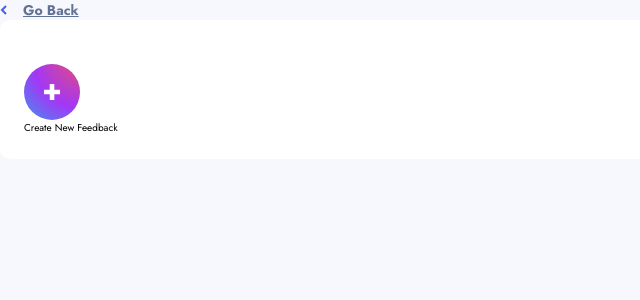
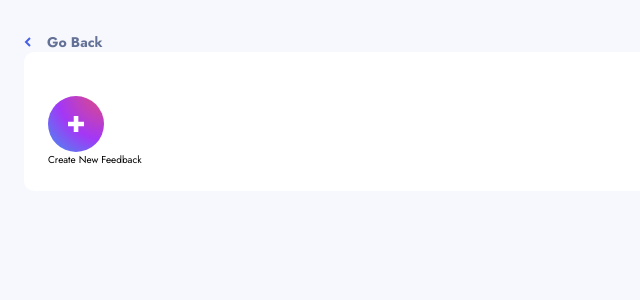
Before and after one commit to aljayy/product-feedback-app, a React (Create React App) app: page /new-request in a window 1280 px wide. Shown: the top 300 px of the page, without its empty margins (0-640 px from the left). Built offline with nearby package versions, Linux system fonts and the light colour scheme.

Commit message:
style: add padding

```diff
--- a/src/pages/AddRequestPage.jsx
+++ b/src/pages/AddRequestPage.jsx
@@ -4,7 +4,7 @@ import RequestForm from "../components/UI/Form/RequestForm";
 
 function AddRequestPage() {
   return (
-    <div>
+    <div className="pt-8 px-6 pb-[7.7rem]">
       <GoBackBtn light={false} />
       <RequestForm />
     </div>
```
